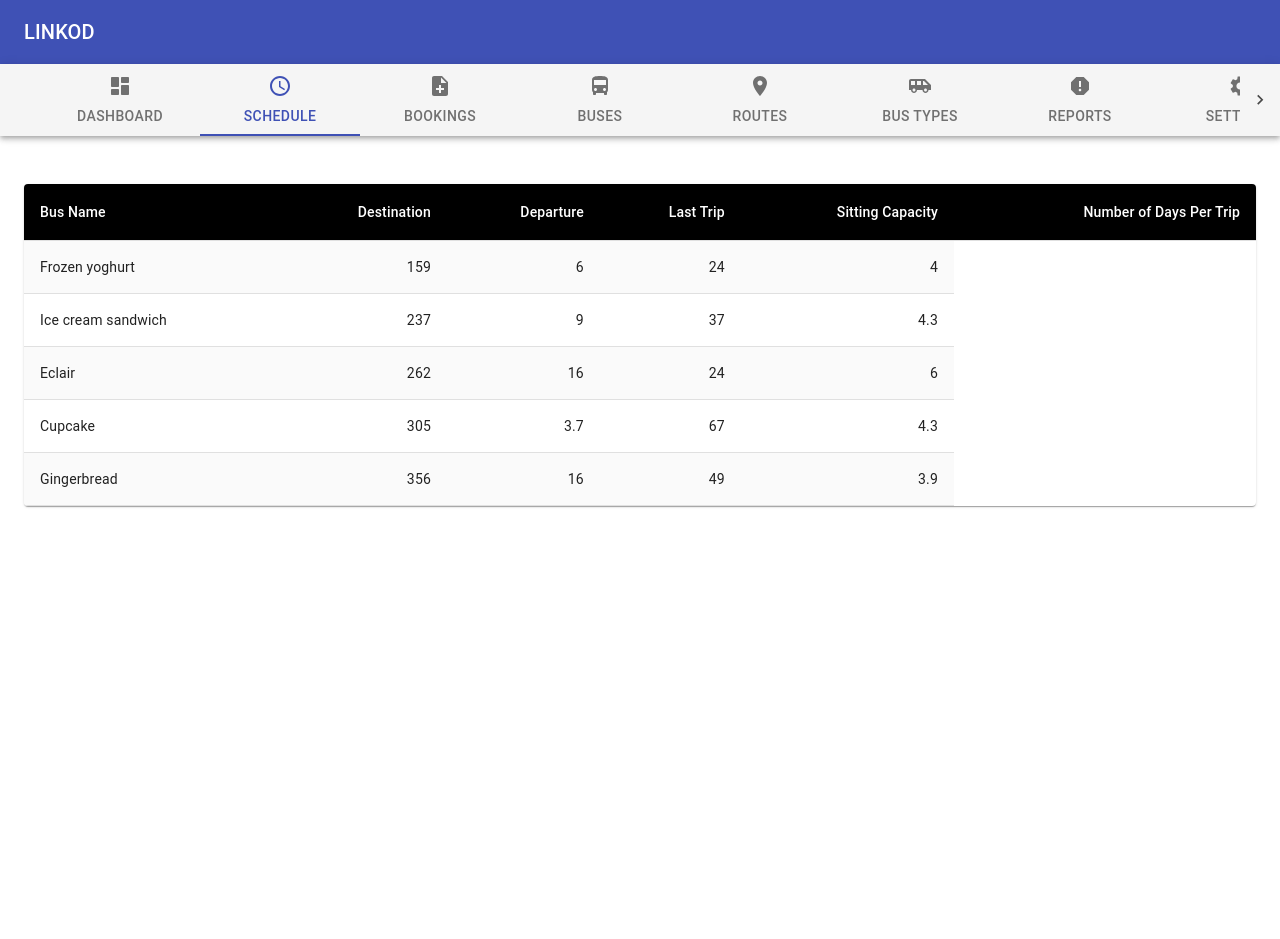
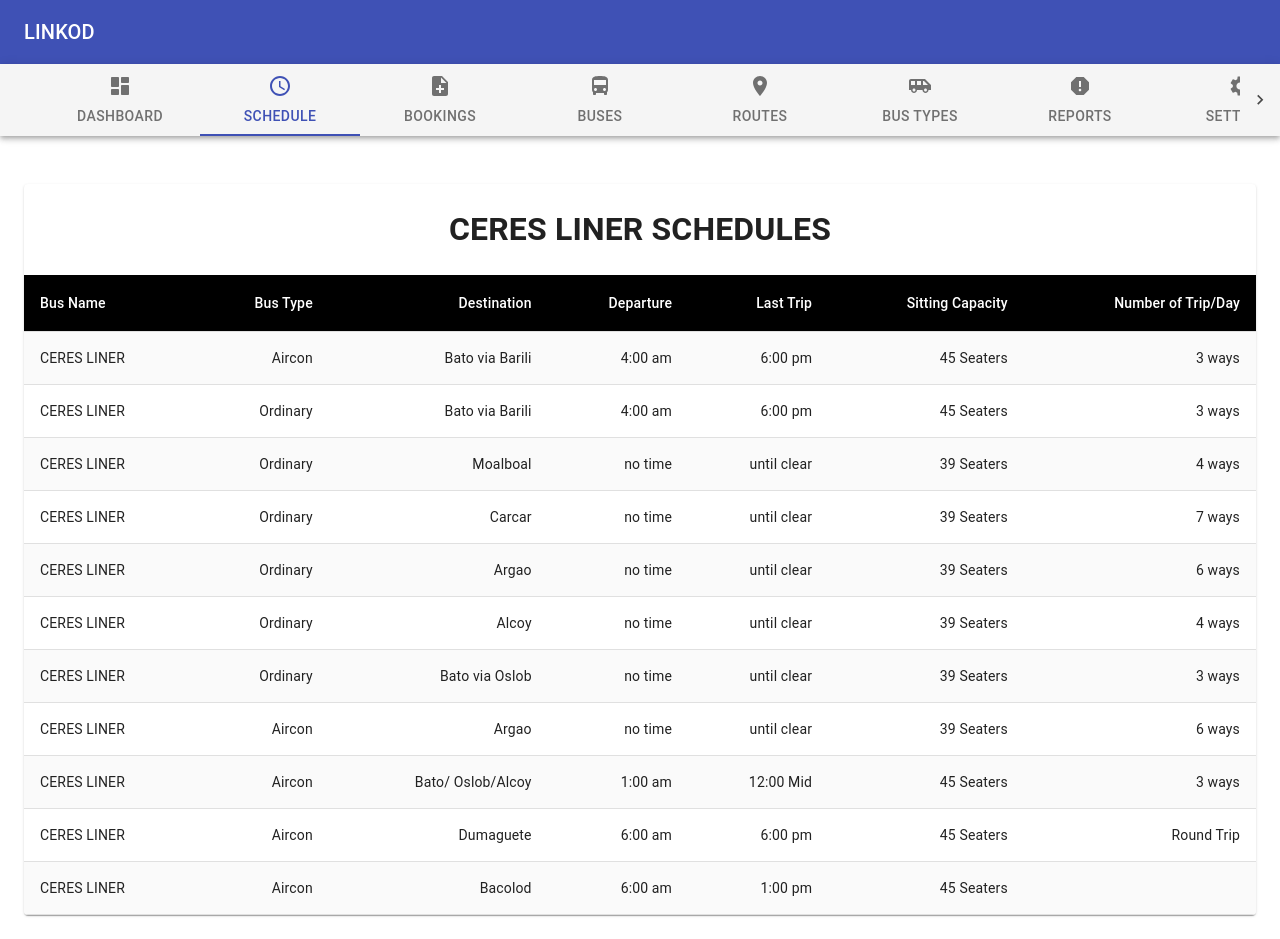
Before and after one commit to Mingming20/webdevfinal, a React (Create React App) app: page / in a window 1280 px wide. Both pictures are taken after a click on the tab "SCHEDULE". Before the commit the page ends 800 px from the top, so only its background shows below. Built offline with nearby package versions, Linux system fonts and the light colour scheme.

Commit message:
Still process

```diff
--- a/src/components/Schedule.js
+++ b/src/components/Schedule.js
@@ -25,16 +25,22 @@
   },
 }))(TableRow);
 
-function createData(name, calories, fat, carbs, protein) {
-  return { name, calories, fat, carbs, protein };
+function createData(busname,bustype, destination, departure, lastrip, seatnum,trip) {
+  return { busname, bustype,destination, departure, lastrip, seatnum,trip };
 }
 
 const rows = [
-  createData('Frozen yoghurt', 159, 6.0, 24, 4.0),
-  createData('Ice cream sandwich', 237, 9.0, 37, 4.3),
-  createData('Eclair', 262, 16.0, 24, 6.0),
-  createData('Cupcake', 305, 3.7, 67, 4.3),
-  createData('Gingerbread', 356, 16.0, 49, 3.9),
+  createData('CERES LINER','Aircon', 'Bato via Barili','4:00 am', '6:00 pm', '45 Seaters','3 ways'),
+  createData('CERES LINER','Ordinary', 'Bato via Barili','4:00 am', '6:00 pm', '45 Seaters','3 ways'),
+  createData('CERES LINER', 'Ordinary','Moalboal', 'no time', 'until clear', '	39 Seaters','4 ways'),
+  createData('CERES LINER', 'Ordinary','Carcar','no time', 'until clear','39 Seaters','7 ways'),
+  createData('CERES LINER', 'Ordinary','Argao','no time', 'until clear', '39 Seaters','6 ways'),
+  createData('CERES LINER', 'Ordinary','Alcoy', 'no time', 'until clear', '39 Seaters','4 ways'),
+  createData('CERES LINER', 'Ordinary','Bato via Oslob', 'no time', 'until clear', '39 Seaters','3 ways'),
+  createData('CERES LINER', 'Aircon','Argao','no time', 'until clear', '39 Seaters','6 ways'),
+  createData('CERES LINER', 'Aircon','Bato/ Oslob/Alcoy', '1:00 am', '12:00 Mid', '	45 Seaters','3 ways'),
+  createData('CERES LINER','Aircon','Dumaguete', '6:00 am', '6:00 pm', '45 Seaters','Round Trip'),
+  createData('CERES LINER','Aircon','Bacolod', '6:00 am', '1:00 pm', '45 Seaters'),
 ];
 
 const useStyles = makeStyles(theme => ({
@@ -53,27 +59,33 @@
 
   return (
     <Paper className={classes.root}>
+    <div>
+      <h1><center>CERES LINER SCHEDULES</center></h1>
+    </div>
       <Table className={classes.table} aria-label="customized table">
         <TableHead>
           <TableRow>
             <StyledTableCell>Bus Name</StyledTableCell>
+            <StyledTableCell align="right">Bus Type</StyledTableCell>
             <StyledTableCell align="right">Destination</StyledTableCell>
             <StyledTableCell align="right">Departure</StyledTableCell>
             <StyledTableCell align="right">Last Trip</StyledTableCell>
             <StyledTableCell align="right">Sitting Capacity</StyledTableCell>
-            <StyledTableCell align="right">Number of Days Per Trip</StyledTableCell>
+            <StyledTableCell align="right">Number of Trip/Day</StyledTableCell>
           </TableRow>
         </TableHead>
         <TableBody>
           {rows.map(row => (
-            <StyledTableRow key={row.name}>
+            <StyledTableRow key={row.busname}>
               <StyledTableCell component="th" scope="row">
-                {row.name}
+                {row.busname}
               </StyledTableCell>
-              <StyledTableCell align="right">{row.calories}</StyledTableCell>
-              <StyledTableCell align="right">{row.fat}</StyledTableCell>
-              <StyledTableCell align="right">{row.carbs}</StyledTableCell>
-              <StyledTableCell align="right">{row.protein}</StyledTableCell>
+              <StyledTableCell align="right">{row.bustype}</StyledTableCell>
+              <StyledTableCell align="right">{row.destination}</StyledTableCell>
+              <StyledTableCell align="right">{row.departure}</StyledTableCell>
+              <StyledTableCell align="right">{row.lastrip}</StyledTableCell>
+              <StyledTableCell align="right">{row.seatnum}</StyledTableCell>
+              <StyledTableCell align="right">{row.trip}</StyledTableCell>
             </StyledTableRow>
           ))}
         </TableBody>
```
